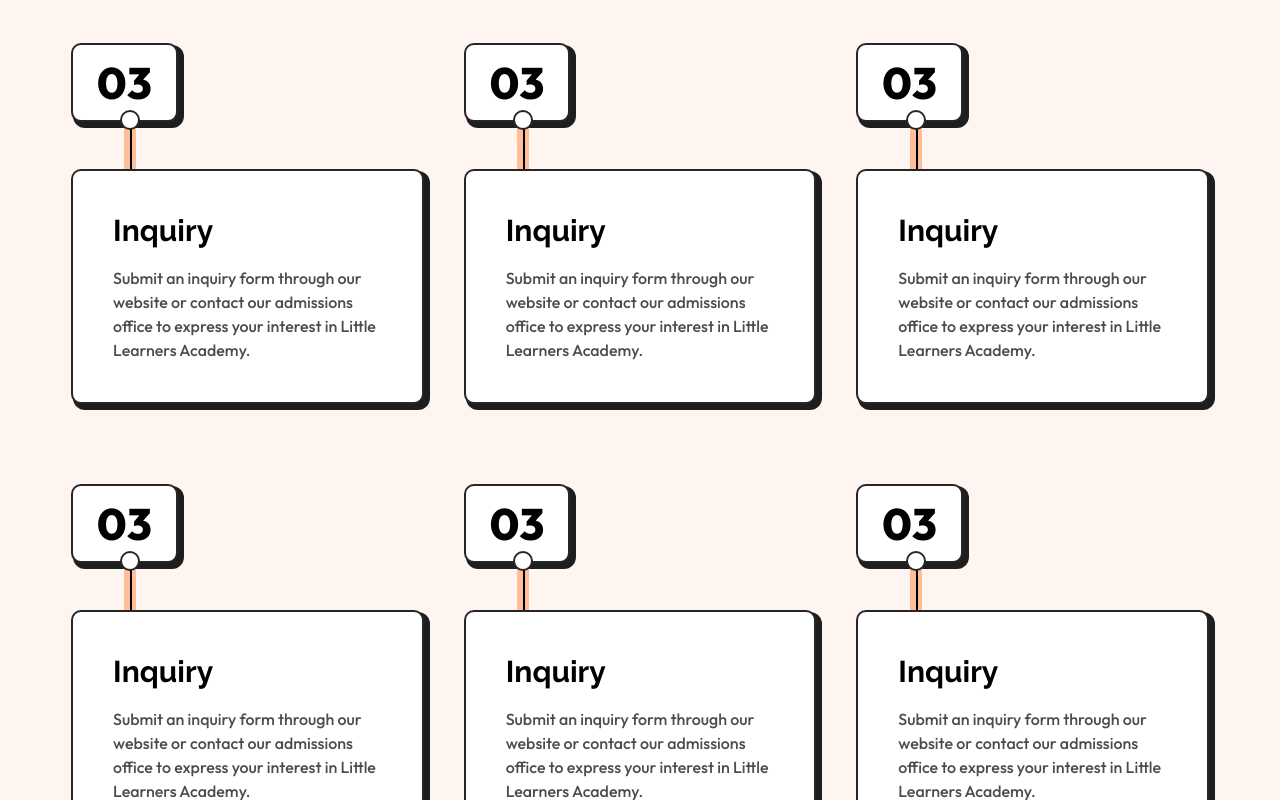
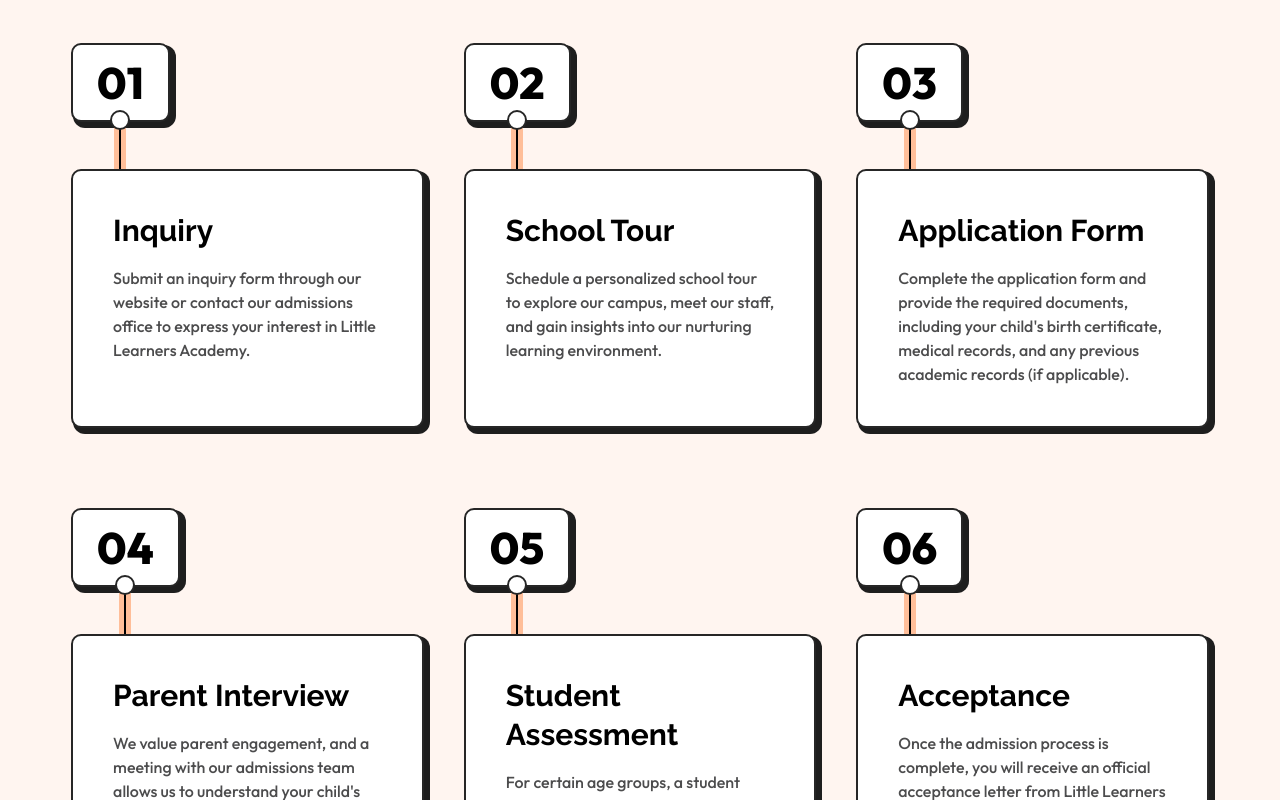
Before and after one commit to BsHeR4/academy-task3, a React (Vite) app: page /academy-task3/admissions in a window 1280 px wide. Shown: the part 940-1740 px from the top of the page. Built offline with nearby package versions, Linux system fonts and the light colour scheme.

Commit message:
create admission page data with dynamic rendering

```diff
--- a/src/components/AdmissionProcessSection/AdmissionProcessSection.jsx
+++ b/src/components/AdmissionProcessSection/AdmissionProcessSection.jsx
@@ -2,20 +2,26 @@
 import Section from '../Section/Section'
 import styles from './AdmissionProcessSection.module.css'
 
-const AdmissionProcessSection = () => {
+const AdmissionProcessSection = ({ admissionData }) => {
     return (
         <Section
-            boxTitle={"Process"}
-            title={"Admission Process"}
-            description={"Embark on a remarkable educational journey with us! Our Admission and Enrollment process is the gateway to providing your child with an exceptional learning experience at our kindergarten school"}
+            boxTitle={admissionData.pillTitle}
+            title={admissionData.title}
+            description={admissionData.description}
         >
             <div className={styles.cards}>
-                <ProcessCard />
-                <ProcessCard />
-                <ProcessCard />
-                <ProcessCard />
-                <ProcessCard />
-                <ProcessCard lastCard={true} />
+                {
+                    admissionData.cards.map((card, index) => {
+
+                        return <ProcessCard
+                            key={index}
+                            step={card.step}
+                            title={card.title}
+                            description={card.description}
+                            lastCard={admissionData.cards.length - 1 == index ? true : false}
+                        />
+                    })
+                }
             </div>
         </Section>
     )
--- a/src/components/FeeStructureSection/FeeStructureSection.jsx
+++ b/src/components/FeeStructureSection/FeeStructureSection.jsx
@@ -3,34 +3,25 @@
 import BaseCard from './../BaseCard/BaseCard'
 import FeeTable from '../FeeTable/FeeTable'
 
-const FeeStructureSection = () => {
+const FeeStructureSection = ({ feeData }) => {
     return (
         <Section
-            boxTitle={"Our Features"}
-            title={"Fee Structure"}
-            description={"Our fee structure is transparent, and we strive to keep our fees competitive within the education sector. The fees vary based on the program, age group, and any additional services chosen."}
+            boxTitle={feeData.pillTitle}
+            title={feeData.title}
+            description={feeData.description}
         >
             <div className={styles.tables}>
 
-                <FeeTable
-                    headers={["Program", "Age Group", "Annual Tuition", "Registration Fee", "Activity Fee"]}
-                    body={[
-                        ["Nursery", "2 - 3 Years", "$1,686", "$162", "$12"],
-                        ["Pre - Kindergartens", "3 - 4 Years", "$2,686", "$220", "$16"],
-                        ["Kindergarten", "4 - 5 Years", "$3,686", "$340", "$20"],
-                    ]}
-                />
-
-                <FeeTable
-                    headers={["Additional Services"]}
-                    body={[
-                        ["Before and After-School Care", "$120 / per month"],
-                        ["Language Immersion Program", "$60 / per semester"],
-                        ["Transportation (optional)", "$80 / per month"],
-                    ]}
-                    thickHeader={true}
-                />
-
+                {
+                    feeData.tables.map((table, index) => {
+                        return <FeeTable
+                            key={index}
+                            headers={table.headers}
+                            body={table.body}
+                            thickHeader={table.thickHeader}
+                        />
+                    })
+                }
 
             </div>
         </Section>
--- a/src/components/ProcessCard/ProcessCard.jsx
+++ b/src/components/ProcessCard/ProcessCard.jsx
@@ -1,13 +1,13 @@
 import styles from './ProcessCard.module.css'
 import BaseCard from './../BaseCard/BaseCard'
 
-const ProcessCard = ({ lastCard = false }) => {
+const ProcessCard = ({ step, title, description, lastCard = false }) => {
     return (
-        <div>
+        <div className={styles.processCard}>
 
             <div className={styles.container}>
                 <BaseCard className={styles.step}>
-                    <span>03</span>
+                    <span>{step}</span>
                 </BaseCard>
                 <div className={styles.verticalRectangular}>
                     <div className={`${styles.circle}`}>
@@ -15,8 +15,8 @@
                 </div>
             </div>
             <BaseCard className={styles.process}>
-                <h3>Inquiry</h3>
-                <p>Submit an inquiry form through our website or contact our admissions office to express your interest in Little Learners Academy.
+                <h3>{title}</h3>
+                <p>{description}
                 </p>
             </BaseCard>
             <div className={`${styles.bottomVerticalRectangular} ${lastCard ? styles.lastCard : ''}`}>
--- a/src/components/ProcessCard/ProcessCard.module.css
+++ b/src/components/ProcessCard/ProcessCard.module.css
@@ -1,5 +1,13 @@
+.processCard {
+    display: flex;
+    flex-direction: column;
+    align-items: flex-start;
+    height: 100%;
+}
+
 .process {
     padding: 50px;
+    height: 100%;
 
     h3 {
         padding-bottom: 20px;
@@ -23,6 +31,7 @@
     font-family: "Raleway", sans-serif;
     font-weight: 800;
     font-size: 60px;
+    flex-shrink: 0;
 }
 
 .circle {
@@ -41,30 +50,33 @@
 
 .verticalRectangular {
     position: relative;
-    left: 50%;
     width: 12px;
     height: 69px;
     background: rgba(255, 190, 153, 1);
 }
 
 .verticalRectangular::after {
+    width: 2px;
+    height: 100%;
     position: absolute;
     content: '';
     left: 50%;
-    width: 2px;
-    height: 100%;
+    transform: translateX(-50%);
     background-color: rgba(0, 0, 0, 1);
 }
 
 .container {
-    max-width: fit-content;
-    position: relative;
+    display: flex;
+    flex-direction: column;
+    align-items: center;
+    position: static;
 }
 
 .bottomVerticalRectangular {
     display: none;
     position: relative;
     left: 50%;
+    transform: translateX(-50%);
     width: 12px;
     height: 69px;
     background: rgba(255, 190, 153, 1);
--- /dev/null
+++ b/src/data/AdmissionsPageData.jsx
@@ -0,0 +1,93 @@
+export const admissionsPageData = {
+
+    // ===================================
+    // Admissions Header/Welcome Section
+    // ===================================
+    introPage: {
+        boxTitle: "Admissions",
+        title: "Join Our Family of Young Learners",
+        description: "At Little Learners Academy, we welcome you to embark on an exciting educational journey for your child. Our admission process is designed to be transparent, straightforward, and inclusive. Here's a step-by-step guide to joining our school"
+    },
+
+    // ===================================
+    // Admission Process Section
+    // ===================================
+    process: {
+        pillTitle: "Process",
+        title: "Admission Process",
+        description: "Embark on a remarkable educational journey with us! Our Admission and Enrollment process is the gateway to providing your child with an exceptional learning experience at our kindergarten school",
+        cards: [
+            {
+                step: "01",
+                title: "Inquiry",
+                description: "Submit an inquiry form through our website or contact our admissions office to express your interest in Little Learners Academy."
+            },
+            {
+                step: "02",
+                title: "School Tour",
+                description: "Schedule a personalized school tour to explore our campus, meet our staff, and gain insights into our nurturing learning environment."
+            },
+            {
+                step: "03",
+                title: "Application Form",
+                description: "Complete the application form and provide the required documents, including your child's birth certificate, medical records, and any previous academic records (if applicable)."
+            },
+            {
+                step: "04",
+                title: "Parent Interview",
+                description: "We value parent engagement, and a meeting with our admissions team allows us to understand your child's needs and ensure Little Learners Academy aligns with your family's expectations."
+            },
+            {
+                step: "05",
+                title: "Student Assessment",
+                description: "For certain age groups, a student assessment may be conducted to understand their developmental progress and ensure the best placement."
+            },
+            {
+                step: "06",
+                title: "Acceptance",
+                description: "Once the admission process is complete, you will receive an official acceptance letter from Little Learners Academy."
+            },
+        ]
+    },
+
+    // ===================================
+    // Fee Structure Section
+    // ===================================
+    features: {
+        pillTitle: "Our Features",
+        title: "Fee Structure",
+        description: "Our fee structure is transparent, and we strive to keep our fees competitive within the education sector. The fees vary based on the program, age group, and any additional services chosen.",
+        tables: [
+            {
+                headers: [
+                    "Program",
+                    "Age Group",
+                    "Annual Tuition",
+                    "Registration Fee",
+                    "Activity Fee"
+                ],
+
+                body: [
+                    ["Nursery", "2 - 3 Years", "$1,686", "$162", "$12"],
+                    ["Pre - Kindergartens", "3 - 4 Years", "$2,686", "$220", "$16"],
+                    ["Kindergarten", "4 - 5 Years", "$3,686", "$340", "$20"],
+                ],
+
+                thickHeader: false,
+
+            },
+            {
+                headers: [
+                    "Additional Services",
+                ],
+                body: [
+                    ["Before and After-School Care", "$120 / per month"],
+                    ["Language Immersion Program", "$60 / per semester"],
+                    ["Transportation (optional)", "$80 / per month"],
+                ],
+
+                thickHeader: true,
+            },
+        ]
+    },
+};
--- a/src/pages/Admission/Admission.jsx
+++ b/src/pages/Admission/Admission.jsx
@@ -2,17 +2,18 @@
 import FeeStructureSection from '../../components/FeeStructureSection/FeeStructureSection'
 import IntroPage from '../../components/IntroPage/IntroPage'
 import styles from './Admission.module.css'
+import { admissionsPageData } from './../../data/AdmissionsPageData'
 
 const Admission = () => {
     return (
         <div>
             <IntroPage
-                boxTitle={"Admission"}
-                title={"Join Our Family of Young Learners"}
-                description={"At Little Learners Academy, we welcome you to embark on an exciting educational journey for your child. Our admission process is designed to be transparent, straightforward, and inclusive. Here's a step-by-step guide to joining our school"}
+                boxTitle={admissionsPageData.introPage.boxTitle}
+                title={admissionsPageData.introPage.title}
+                description={admissionsPageData.introPage.description}
             />
-            <AdmissionProcessSection />
-            <FeeStructureSection />
+            <AdmissionProcessSection admissionData={admissionsPageData.process} />
+            <FeeStructureSection feeData={admissionsPageData.features} />
         </div>
     )
 }
```
